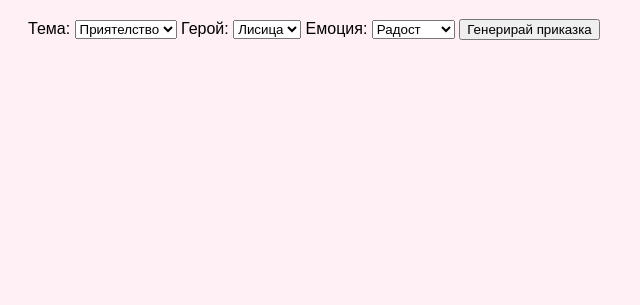
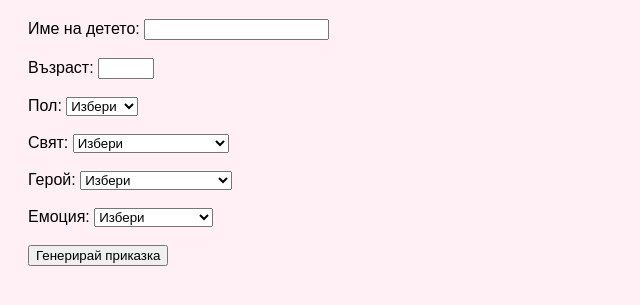
Before and after one commit to GridYourBrain/malvina-stories, a plain HTML site: page index.html in a window 1280 px wide. Shown: the part 89-394 px from the top of the page, without its empty margins (0-640 px from the left). Drawn offline with Linux system fonts and the light colour scheme.

Commit message:
Update index.html

```diff
--- a/index.html
+++ b/index.html
@@ -10,29 +10,63 @@
     <main>
         <h1>Избери тема за приказка</h1>
         <form id="storyForm">
-            <label for="theme">Тема:</label>
-            <select id="theme">
-                <option value="приятелство">Приятелство</option>
-                <option value="смелост">Смелост</option>
-                <option value="сила">Сила</option>
-            </select>
+  <label for="name">Име на детето:</label>
+  <input type="text" id="name" required><br><br>
 
-            <label for="character">Герой:</label>
-            <select id="character">
-                <option value="лисица">Лисица</option>
-                <option value="мечка">Мечка</option>
-                <option value="вълк">Вълк</option>
-            </select>
+  <label for="age">Възраст:</label>
+  <input type="number" id="age" min="3" max="12" required><br><br>
 
-            <label for="emotion">Емоция:</label>
-            <select id="emotion">
-                <option value="радост">Радост</option>
-                <option value="тъга">Тъга</option>
-                <option value="изненада">Изненада</option>
-            </select>
+  <label for="gender">Пол:</label>
+  <select id="gender" required>
+    <option value="">Избери</option>
+    <option value="момиче">Момиче</option>
+    <option value="момче">Момче</option>
+  </select><br><br>
 
-            <button type="submit">Генерирай приказка</button>
-        </form>
+  <label for="world">Свят:</label>
+  <select id="world" required>
+    <option value="">Избери</option>
+    <option>Магичен свят</option>
+    <option>Кралство и замъци</option>
+    <option>Природа и животни</option>
+    <option>Джунгла и динозаври</option>
+    <option>Нинджа и супергерои</option>
+    <option>Космос и бъдеще</option>
+    <option>Градски истории</option>
+    <option>В училище</option>
+    <option>Човешки свят</option>
+    <option>Семейни приказки</option>
+  </select><br><br>
+
+  <label for="character">Герой:</label>
+  <select id="character" required>
+    <option value="">Избери</option>
+    <option>Дете</option>
+    <option>Животно</option>
+    <option>Вълшебно същество</option>
+    <option>Родител + дете</option>
+    <option>Група приятели</option>
+  </select><br><br>
+
+  <label for="emotion">Емоция:</label>
+  <select id="emotion" required>
+    <option value="">Избери</option>
+    <option>Смелост</option>
+    <option>Доброта</option>
+    <option>Приятелство</option>
+    <option>Любов</option>
+    <option>Самоувереност</option>
+    <option>Спокойствие</option>
+    <option>Творчество</option>
+    <option>Любопитство</option>
+    <option>Страх</option>
+    <option>Радост</option>
+    <option>Тъга</option>
+  </select><br><br>
+
+  <button type="submit">Генерирай приказка</button>
+</form>
+
         <section id="storyOutput"></section>
     </main>
     <script src="script.js"></script>
```
